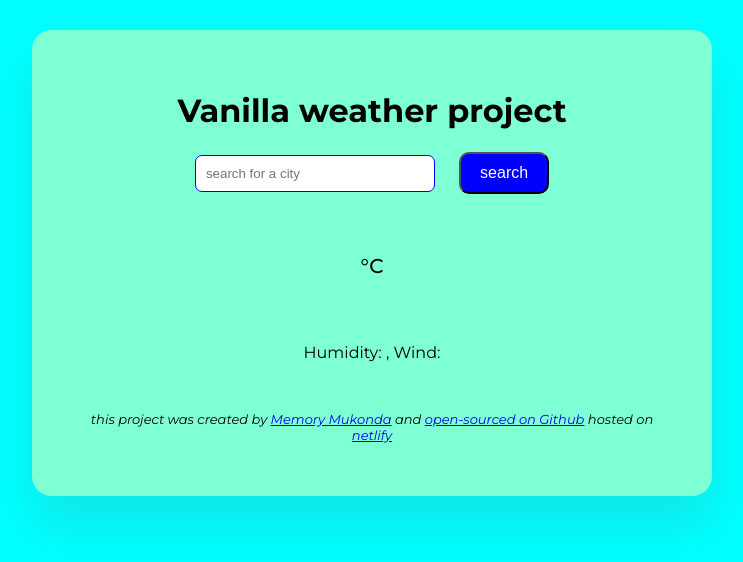
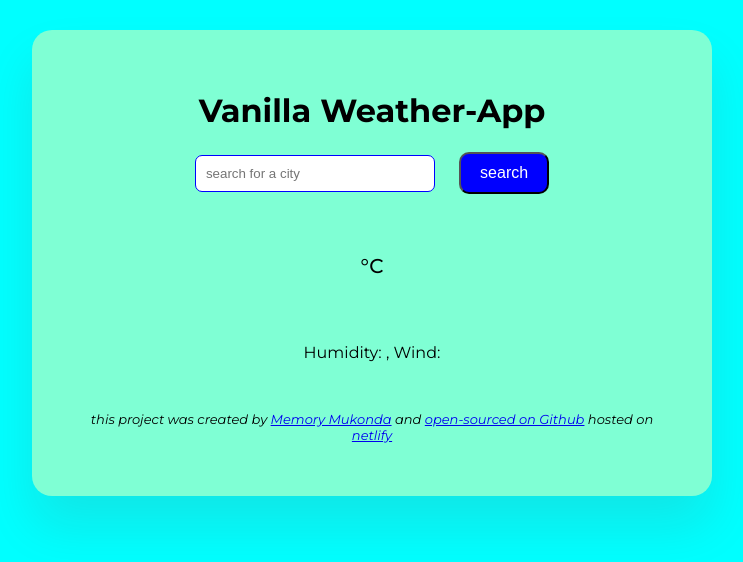
Before and after one commit to mukoe2020/front-end_shecodes-projects, a plain HTML site: page Vanilla weather project/index.html in a window 1280 px wide. Shown: the whole page, without its empty margins (268-1011 px from the left). Drawn offline with nearby package versions, Linux system fonts and the light colour scheme; no server answers; a web font is replaced by a local one.

Commit message:
changed app name

```diff
--- a/Vanilla weather project/index.html
+++ b/Vanilla weather project/index.html
@@ -14,7 +14,7 @@
 <body>
   <div class="app">
   <header>
-    <h1>Vanilla weather project</h1>
+    <h1>Vanilla  Weather-App</h1>
     <form class="search-form" id="search-form" >
       <input type="search"
       placeholder="search for a city" required
```
